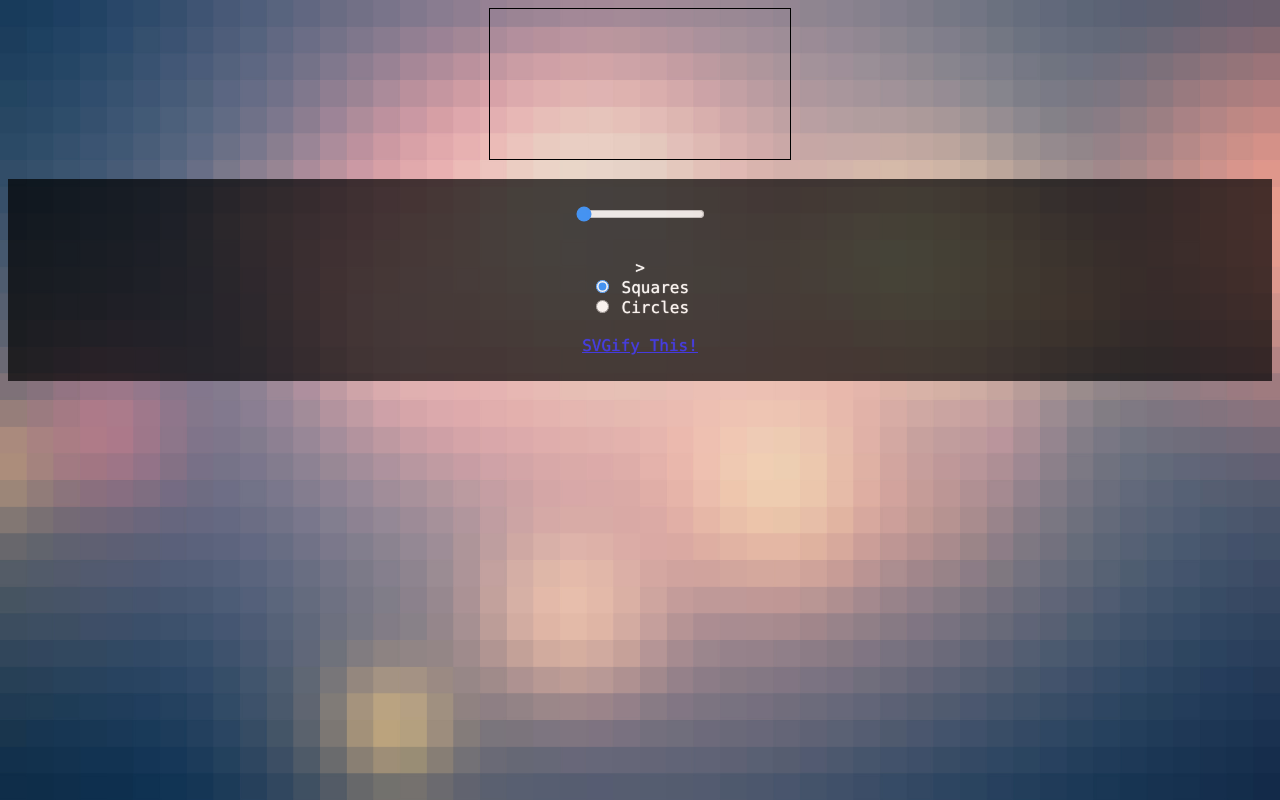
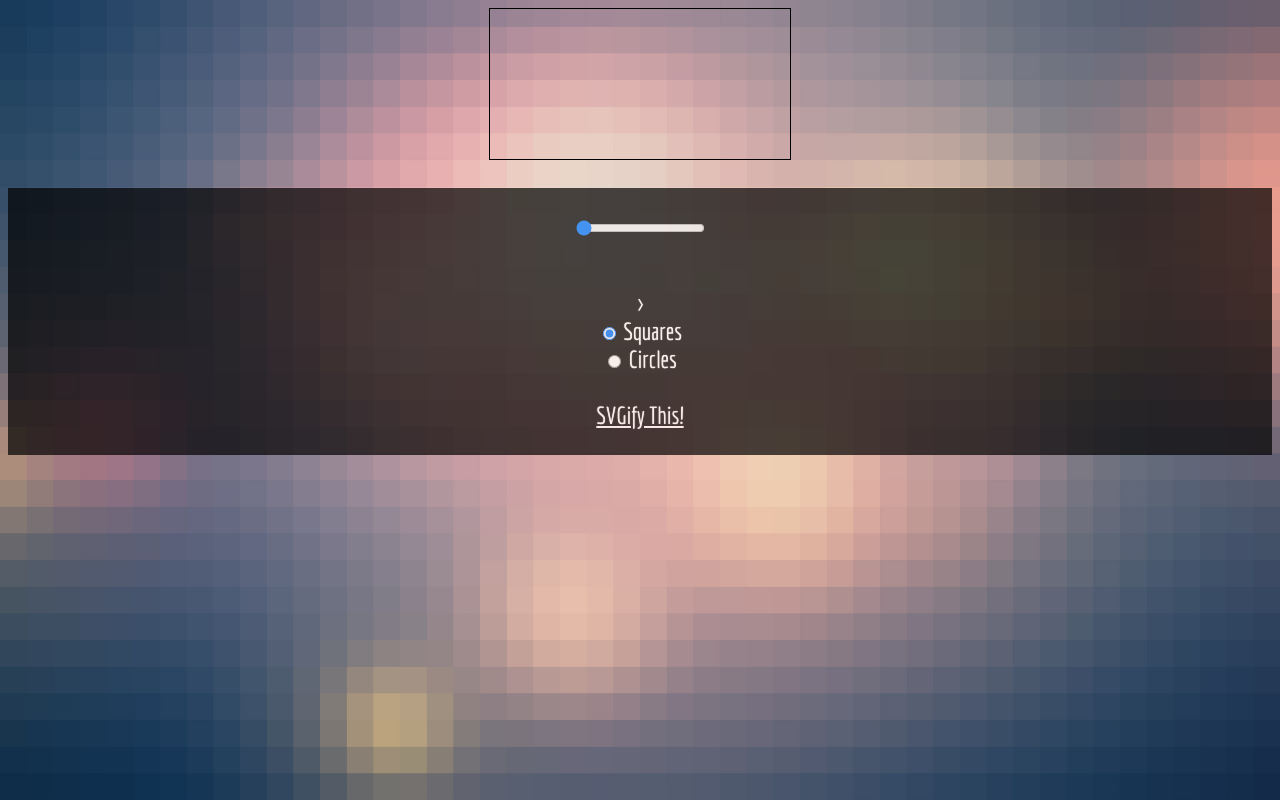
Before and after one commit to TheDen/mosaic-o-matic, a website: page index.html in a window 1280 px wide. Drawn offline with Linux system fonts and the light colour scheme.

Commit message:
add fonts to stylesheet

```diff
--- a/public/stylesheet.css
+++ b/public/stylesheet.css
@@ -1,3 +1,4 @@
+@import url(https://fonts.googleapis.com/css?family=Economica);
 html  {
     -webkit-font-smoothing: antialiased;
         background-image: url('bg.jpg');
@@ -9,10 +10,17 @@ html  {
     -moz-background-size: cover;
     -o-background-size: cover;
     background-size: cover;
-    font-family: Inconsolata, "Inconsolata Fallback", "Bitstream Vera Sans Mono", Consolas, Courier, monospace;
+   font-family: 'Economica', Inconsolata, "Inconsolata Fallback", "Bitstream Vera Sans Mono", Consolas, Courier, monospace;
+   font-size: 3vh;
+//    font-family: Inconsolata, "Inconsolata Fallback", "Bitstream Vera Sans Mono", Consolas, Courier, monospace;
     min-height: 100%;
     text-shadow: 0px 0px 1px;
 }
+
+a:link {color:white;}      /* unvisited link */
+a:visited {color:white;}  /* visited link */
+a:hover {color:#FFFFFF;}  /* mouse over link */
+a:active {color:#FFFFFF;}  /* selected link */
 
 canvas {
        display: block;
@@ -24,7 +32,8 @@ canvas {
 h1 {
    text-align: center;
    font-size: 8vh;
-}
+   font-family: 'Economica', Inconsolata, "Inconsolata Fallback", "Bitstream Vera Sans Mono", Consolas, Courier, monospace;
+     }
 
 div.text {
 /*    position: absolute;
```
